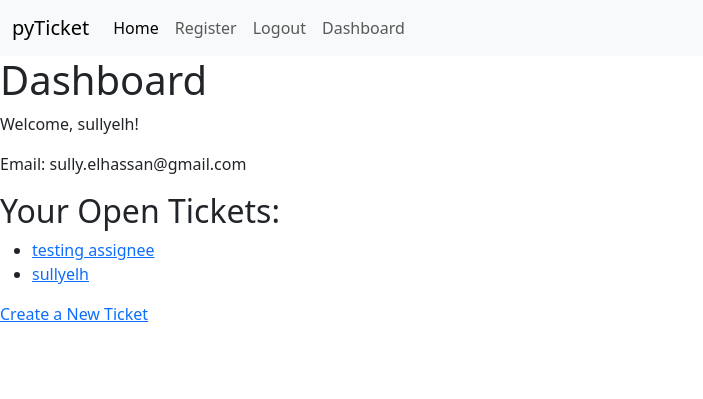
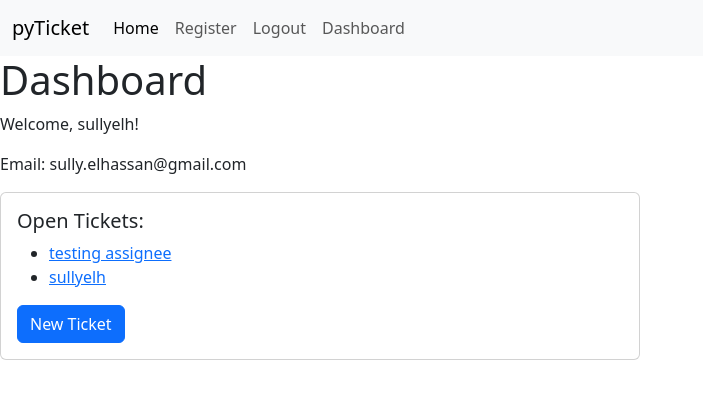
Before and after one commit to sullyelh/pyTicket, a Flask app: page /dashboard/ in a window 1280 px wide. Shown: the top 399 px of the page, without its empty margins (0-703 px from the left). Run offline with Flask 3, Linux system fonts and the light colour scheme; a user stored in the database is signed in.

Commit message:
added styles to dashbaord.html

```diff
--- a/templates/dashboard.html
+++ b/templates/dashboard.html
@@ -5,12 +5,17 @@
 <h1>Dashboard</h1>
 <p>Welcome, {{ username }}!</p>
 <p>Email: {{ email }}</p>
-<h2>Your Open Tickets:</h2>
-        <ul>
-            {% for ticket in open_tickets %}
-                <li><a href="{{ url_for('ticket_details', ticket_id=ticket.id) }}">{{ ticket.title }}</a></li>
-            {% endfor %}
-        </ul>
+<div class="card w-50">
+    <div class="card-body">
+      <h5 class="card-title">Open Tickets:</h5>
+      <ul>
+        {% for ticket in open_tickets %}
+            <li><a href="{{ url_for('ticket_details', ticket_id=ticket.id) }}">{{ ticket.title }}</a></li>
+        {% endfor %}
+    </ul>
+      <a href="{{ url_for('create_ticket') }}" class="btn btn-primary">New Ticket</a>
+    </div>
+  </div>
 {% with messages = get_flashed_messages() %}
 {% if messages %}
     <ul class="flashes">
@@ -21,6 +26,4 @@
 {% endif %}
 {% endwith %}
 
-<a href="{{ url_for('create_ticket') }}">Create a New Ticket</a>
-
 {% endblock %}
```
